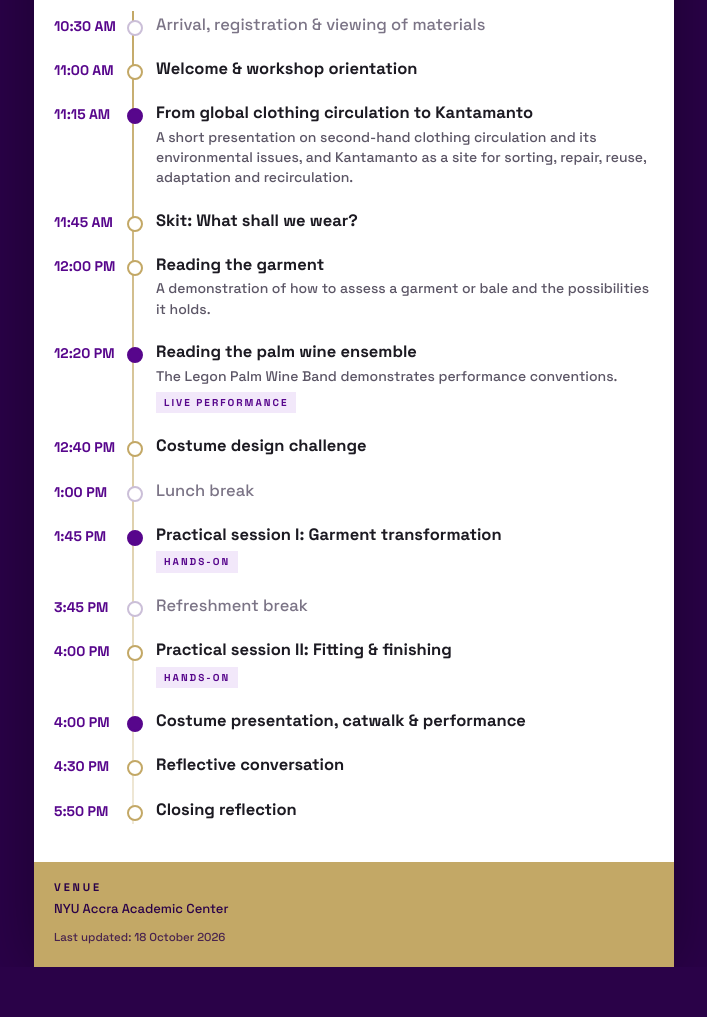
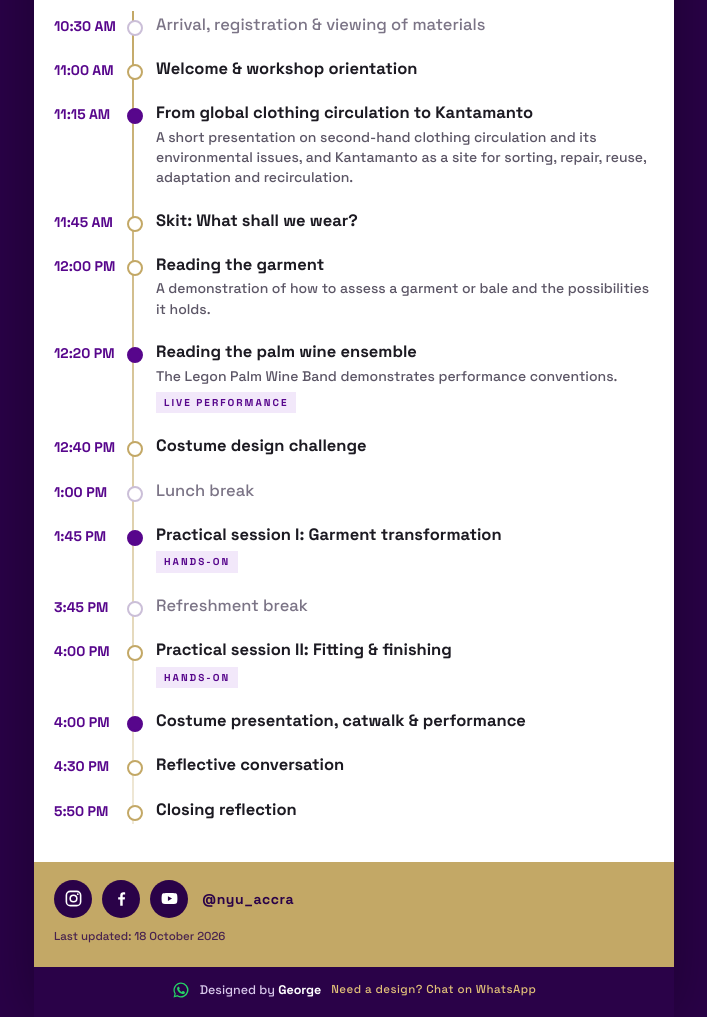
Before and after one commit to Georjay/upcycling-workshop, a plain HTML site: page index.html in a window 1280 px wide. Shown: the part 614-1631 px from the top of the page, without its empty margins (286-993 px from the left). Before the commit the page ends 1581 px from the top, so only its background shows below. Drawn offline with nearby package versions, Linux system fonts and the light colour scheme.

Commit message:
Enhance footer with social media links and credits
Added social media links and credit section to footer.

```diff
--- a/index.html
+++ b/index.html
@@ -53,6 +53,16 @@ li.brk .ti{color:#7b7486;font-weight:500}
 footer{background:var(--gold2);color:var(--v3);padding:18px 20px 22px;font-size:13px}
 footer b{display:block;font-size:11px;letter-spacing:.26em;margin-bottom:4px}
 footer .upd{margin-top:10px;font-size:11.5px;opacity:.8}
+footer .soc{margin-top:0;display:flex;align-items:center;gap:10px}
+footer .soc a{width:38px;height:38px;border-radius:50%;background:var(--v3);color:#fff;display:flex;align-items:center;justify-content:center;text-decoration:none}
+footer .soc a svg{width:19px;height:19px}
+footer .soc .handle{font-weight:700;font-size:14px;letter-spacing:.04em;margin-left:4px}
+.credit{display:flex;align-items:center;gap:10px;flex-wrap:wrap;justify-content:center;padding:14px 20px 18px;background:var(--v3);color:#d9c9ec;text-decoration:none;font-size:12.5px;text-align:center}
+.credit svg{width:18px;height:18px;color:#25D366;flex:none}
+.credit b{color:#fff}
+.credit em{font-style:normal;color:var(--gold);font-size:11.5px;letter-spacing:.04em}
+.credit:not([href]) em{display:none}
+.credit:not([href]) svg{display:none}
 </style>
 </head>
 <body>
@@ -86,12 +96,30 @@ footer .upd{margin-top:10px;font-size:11.5px;opacity:.8}
   </main>
 
   <footer>
-    <b>VENUE</b>NYU Accra Academic Center
+    <div class="soc">
+      <a id="ig" aria-label="Instagram" target="_blank" rel="noopener"><svg viewBox="0 0 24 24" fill="none" stroke="currentColor" stroke-width="2"><rect x="3" y="3" width="18" height="18" rx="5"/><circle cx="12" cy="12" r="4.2"/><circle cx="17.4" cy="6.6" r="1.1" fill="currentColor" stroke="none"/></svg></a>
+      <a id="fb" aria-label="Facebook" target="_blank" rel="noopener"><svg viewBox="0 0 24 24" fill="currentColor"><path d="M13.5 21v-7.6h2.6l.4-3h-3V8.5c0-.9.3-1.5 1.5-1.5h1.6V4.3c-.3 0-1.2-.1-2.3-.1-2.3 0-3.9 1.4-3.9 4v2.2H7.8v3h2.6V21h3.1z"/></svg></a>
+      <a id="yt" aria-label="YouTube" target="_blank" rel="noopener"><svg viewBox="0 0 24 24" fill="currentColor"><path d="M21.6 7.2a2.6 2.6 0 0 0-1.8-1.8C18.2 5 12 5 12 5s-6.2 0-7.8.4a2.6 2.6 0 0 0-1.8 1.8C2 8.8 2 12 2 12s0 3.2.4 4.8a2.6 2.6 0 0 0 1.8 1.8C5.8 19 12 19 12 19s6.2 0 7.8-.4a2.6 2.6 0 0 0 1.8-1.8c.4-1.6.4-4.8.4-4.8s0-3.2-.4-4.8zM10 15V9l5.2 3L10 15z"/></svg></a>
+      <span class="handle">@nyu_accra</span>
+    </div>
     <div class="upd" id="upd"></div>
   </footer>
+  <a class="credit" id="credit" target="_blank" rel="noopener"><svg viewBox="0 0 24 24" fill="currentColor"><path d="M12 2a10 10 0 0 0-8.6 15.1L2 22l5-1.3A10 10 0 1 0 12 2zm0 18.2c-1.6 0-3.1-.4-4.4-1.2l-.3-.2-3 .8.8-2.9-.2-.3A8.2 8.2 0 1 1 12 20.2zm4.5-6.1c-.2-.1-1.5-.7-1.7-.8-.2-.1-.4-.1-.6.1l-.8 1c-.1.2-.3.2-.5.1a6.7 6.7 0 0 1-3.3-2.9c-.2-.4.2-.4.7-1.3.1-.2 0-.3 0-.4l-.8-1.8c-.2-.5-.4-.4-.6-.4h-.5c-.2 0-.4.1-.7.3-.2.3-.9.9-.9 2.2s.9 2.5 1 2.7c.1.2 1.8 2.8 4.4 3.9 1.6.7 2.3.8 3.1.6.5-.1 1.5-.6 1.7-1.2.2-.6.2-1.1.2-1.2-.1 0-.3-.1-.5-.2z"/></svg><span>Designed by <b>George</b></span><em>Need a design? Chat on WhatsApp</em></a>
 </div>
 
 <script>
+/* ============================================================
+   LINKS: edit if any handle differs
+   WHATSAPP: country code + number, digits only, e.g. "233241234567"
+   ============================================================ */
+const LINKS = {
+  instagram: "https://www.instagram.com/nyu_accra/",
+  facebook:  "https://www.facebook.com/nyu_accra",
+  youtube:   "https://www.youtube.com/@nyu_accra",
+  whatsapp:  "233547337900",
+};
+const WA_MESSAGE = "Hi George, I saw your design for the NYU Accra Upcycling Workshop and I'd like to talk about a project.";
+
 /* ============================================================
    EDIT THE PROGRAMME HERE
    - time:  as it should appear, e.g. "11:15 AM"
@@ -120,6 +148,10 @@ const PROGRAMME = [
 ];
 /* ============================================================ */
 
+document.getElementById('ig').href = LINKS.instagram;
+document.getElementById('fb').href = LINKS.facebook;
+document.getElementById('yt').href = LINKS.youtube;
+if (LINKS.whatsapp) document.getElementById('credit').href = 'https://wa.me/' + LINKS.whatsapp.replace(/\D/g,'') + '?text=' + encodeURIComponent(WA_MESSAGE);
 document.getElementById('note').textContent = NOTE;
 document.getElementById('upd').textContent = UPDATED;
 const ol = document.getElementById('prog');
```
